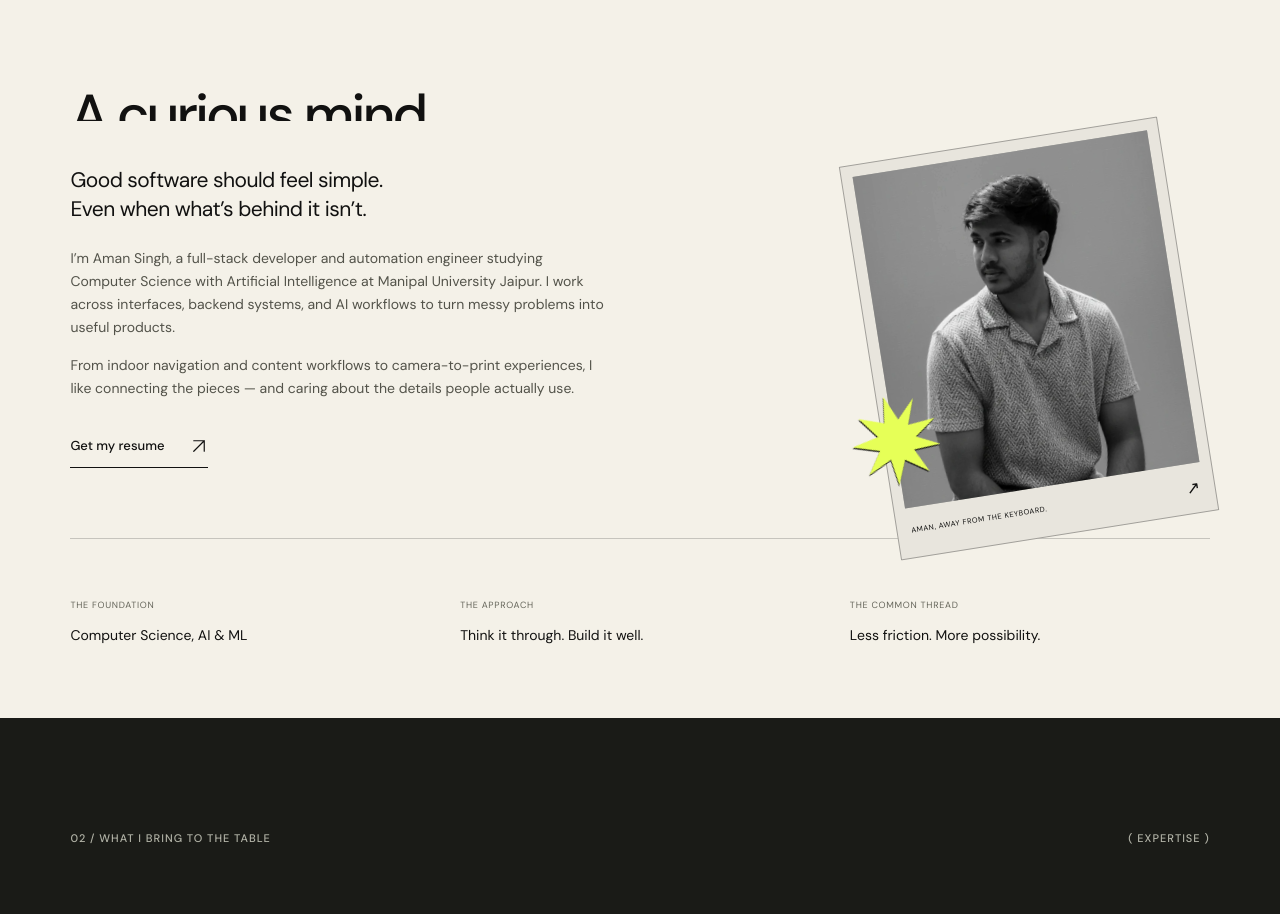
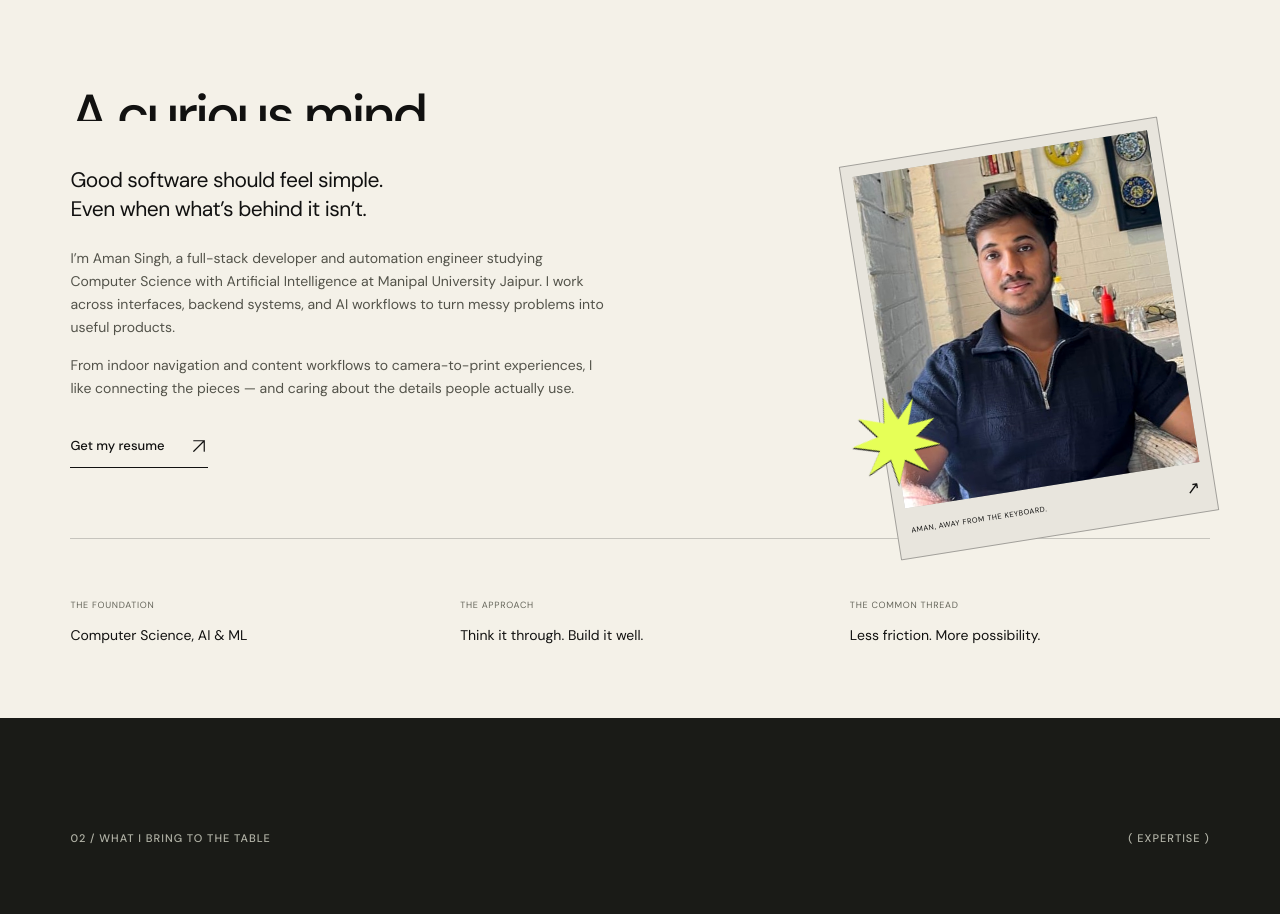
Before and after one commit to aman-singh27/Aman-Portfolio, a React (Vite) app: page / in a window 1280 px wide. Shown: the part 1040-1954 px from the top of the page. Built offline with nearby package versions, Linux system fonts and the light colour scheme.

Commit message:
Use the supplied photo for the About portrait

```diff
--- a/App.tsx
+++ b/App.tsx
@@ -7,7 +7,7 @@ import {
   capabilities,
   profile,
 } from "./data/portfolio";
-import portrait from "./src/images/aman-profile.webp";
+import portrait from "./src/images/aman-portrait.jpeg";
 
 const navigation = [
   ["Work", "#work"],
@@ -434,8 +434,8 @@ function App() {
                 <img
                   src={portrait}
                   alt="Aman Singh, full-stack developer and automation engineer"
-                  width="633"
-                  height="836"
+                  width="512"
+                  height="497"
                   loading="lazy"
                 />
                 <Star className="portrait-star" />
```
Also changed, not shown: src/images/aman-portrait.jpeg (added), 1 other file (tests, documents, lock files or other folders).
